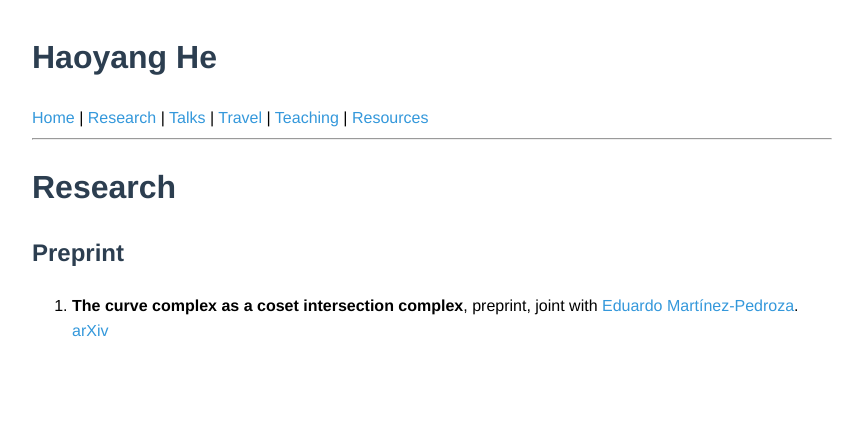
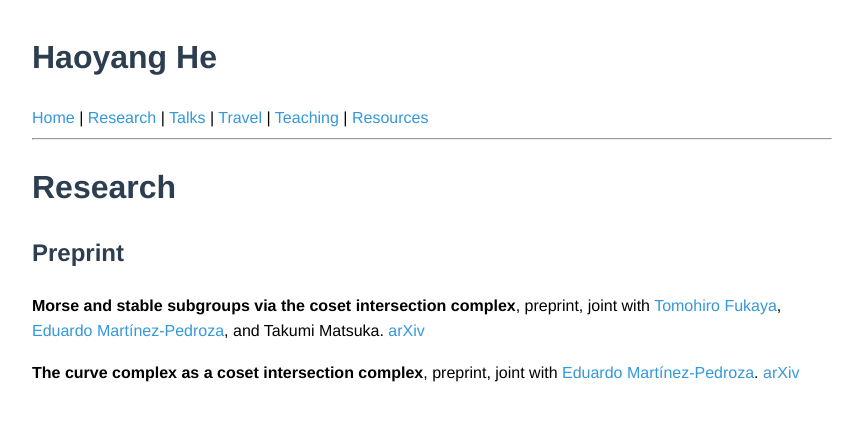
Before and after one commit to haoyang-he/haoyang-he.github.io, a Jekyll site: the page built from research.md, in a window 1280 px wide. Shown: the top 421 px of the page, without its empty margins (208-1071 px from the left). Built offline with Jekyll 4.4.1, drawn with Linux system fonts in a browser that asks for light colours.

Commit message:
Update research.md with new preprint details

```diff
--- a/research.md
+++ b/research.md
@@ -7,4 +7,6 @@ title: Research
 
 ## Preprint
 
-1. **The curve complex as a coset intersection complex**, preprint, joint with [Eduardo Martínez-Pedroza](https://www.math.mun.ca/~emartinezped/). <br> [arXiv](https://arxiv.org/abs/2510.23955)
+**Morse and stable subgroups via the coset intersection complex**, preprint, joint with [Tomohiro Fukaya](https://tomohirofukaya.fpark.tmu.ac.jp/), [Eduardo Martínez-Pedroza](https://www.math.mun.ca/~emartinezped/), and Takumi Matsuka. [arXiv](https://arxiv.org/abs/2603.29158)
+
+**The curve complex as a coset intersection complex**, preprint, joint with [Eduardo Martínez-Pedroza](https://www.math.mun.ca/~emartinezped/). [arXiv](https://arxiv.org/abs/2510.23955)
```
